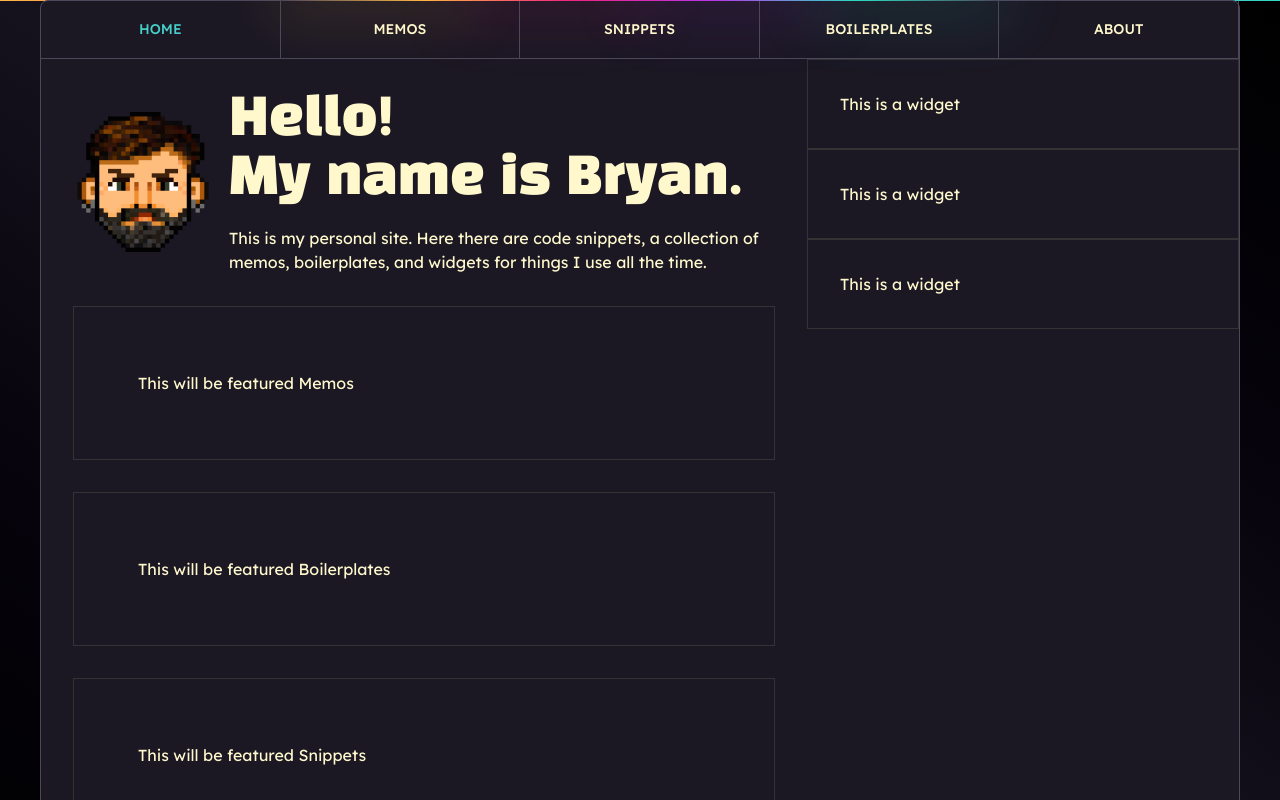
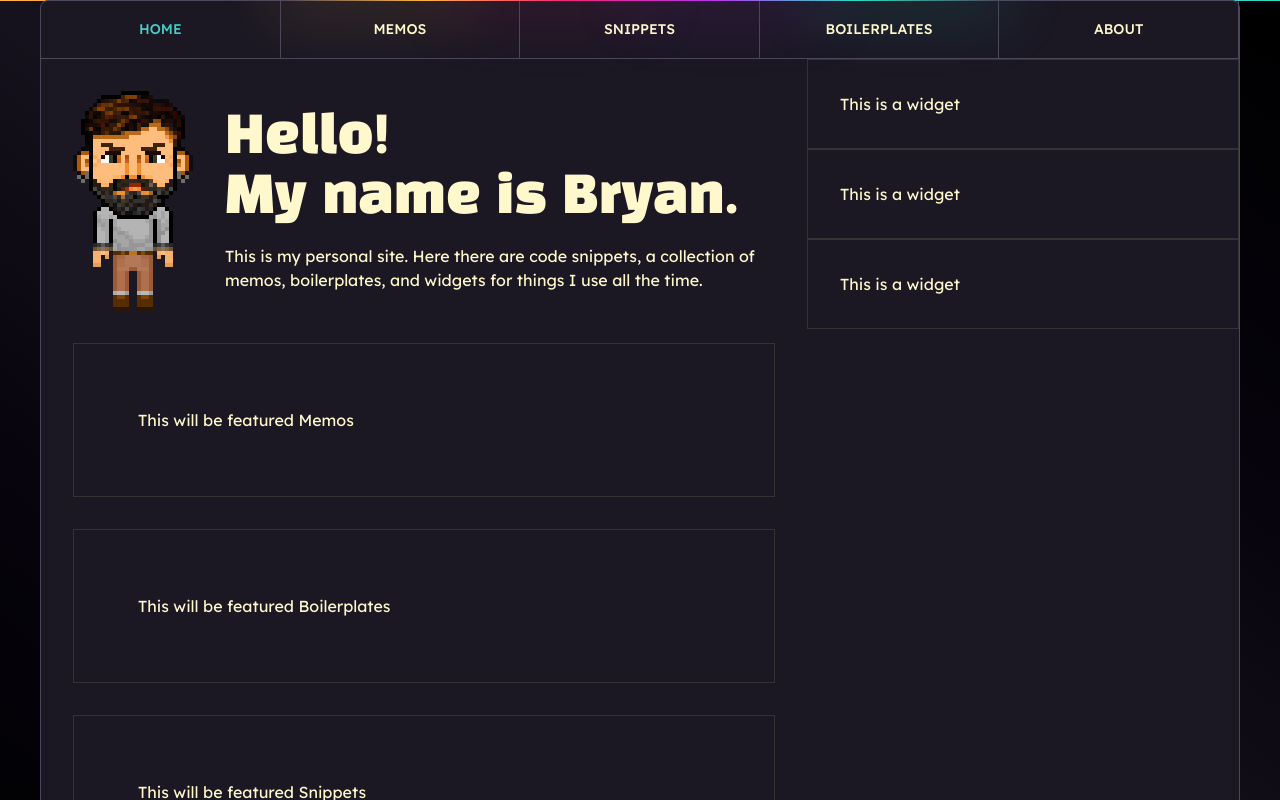
Before and after one commit to arthvadrr/bryan-patrick-portfolio, a Next.js app: page / in a window 1280 px wide. Shown: the top 800 px of the page. Built offline with nearby package versions, Linux system fonts and the light colour scheme; what @mui/material-nextjs would draw is missing.

Commit message:
feat: animated arth

```diff
--- a/src/app/page.tsx
+++ b/src/app/page.tsx
@@ -26,13 +26,13 @@ export default function Home() {
         alignItems="center"
         sx={{
           alignItems: 'center',
-          gap: 2,
+          gap: 4,
         }}>
         <Image
-          src="/images/pixel-bryan_128x128.png"
+          src="/images/arth-animated.gif"
           alt="Pixel Bryan"
-          width="140"
-          height="140"
+          width="128"
+          height="220"
         />
         <Stack spacing={2}>
           <Typography variant="h1">
```
Also changed, not shown: public/images/arth-animated.gif (added).
